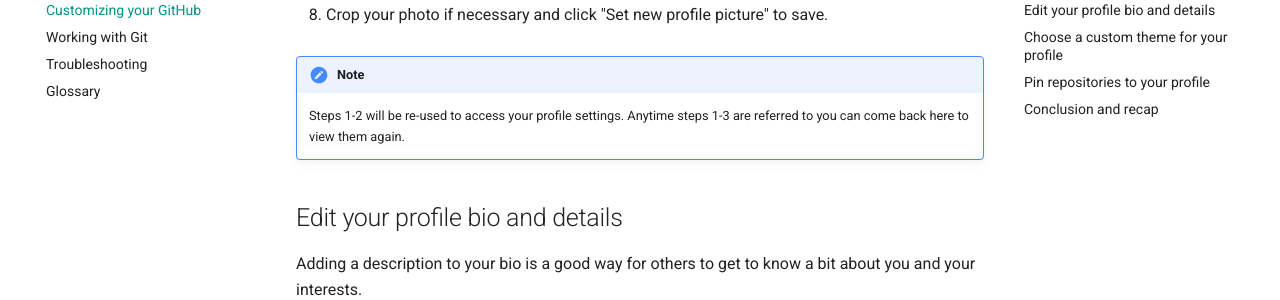
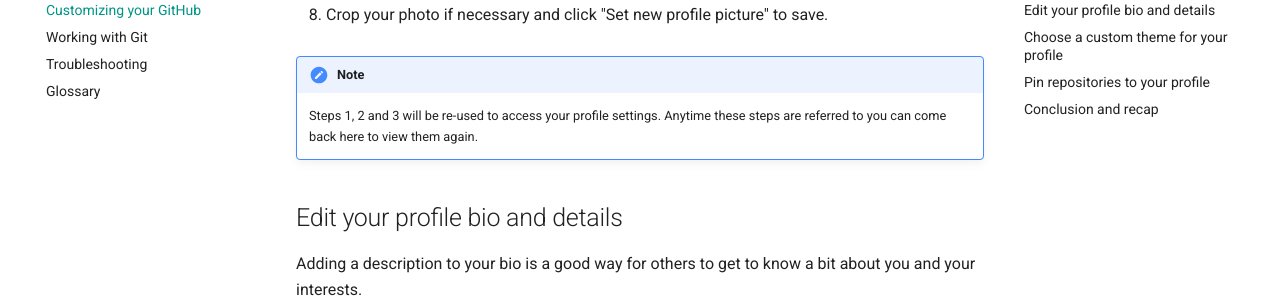
Before and after one commit to AnkitAhlwat/GitHub-User-Documentation, an MkDocs documentation site: the page built from docs/Customizing your Github.md, in a window 1280 px wide and 900 px high, scrolled down 2656 px. Shown: the part 152-452 px from the top of the window. Built offline with MkDocs 1.6.1 and Material for MkDocs 9.7.7, drawn with Linux system fonts in a browser that asks for light colours; comment, search, counter and statistics services are not loaded; some of the changed text lies outside the part shown.

Commit message:
Fix typos

```diff
--- a/docs/Customizing your Github.md
+++ b/docs/Customizing your Github.md
@@ -34,7 +34,7 @@
 8. Crop your photo if necessary and click "Set new profile picture" to save.
 
 !!! note
-    Steps 1-2 will be re-used to access your profile settings. Anytime steps 1-3 are referred to you can come back here to view them again.
+    Steps 1, 2 and 3 will be re-used to access your profile settings. Anytime these steps are referred to you can come back here to view them again.
 
 ## Edit your profile bio and details
 
```
Also changed, not shown: other parts of docs/Customizing your Github.md (+1 -1 lines).
